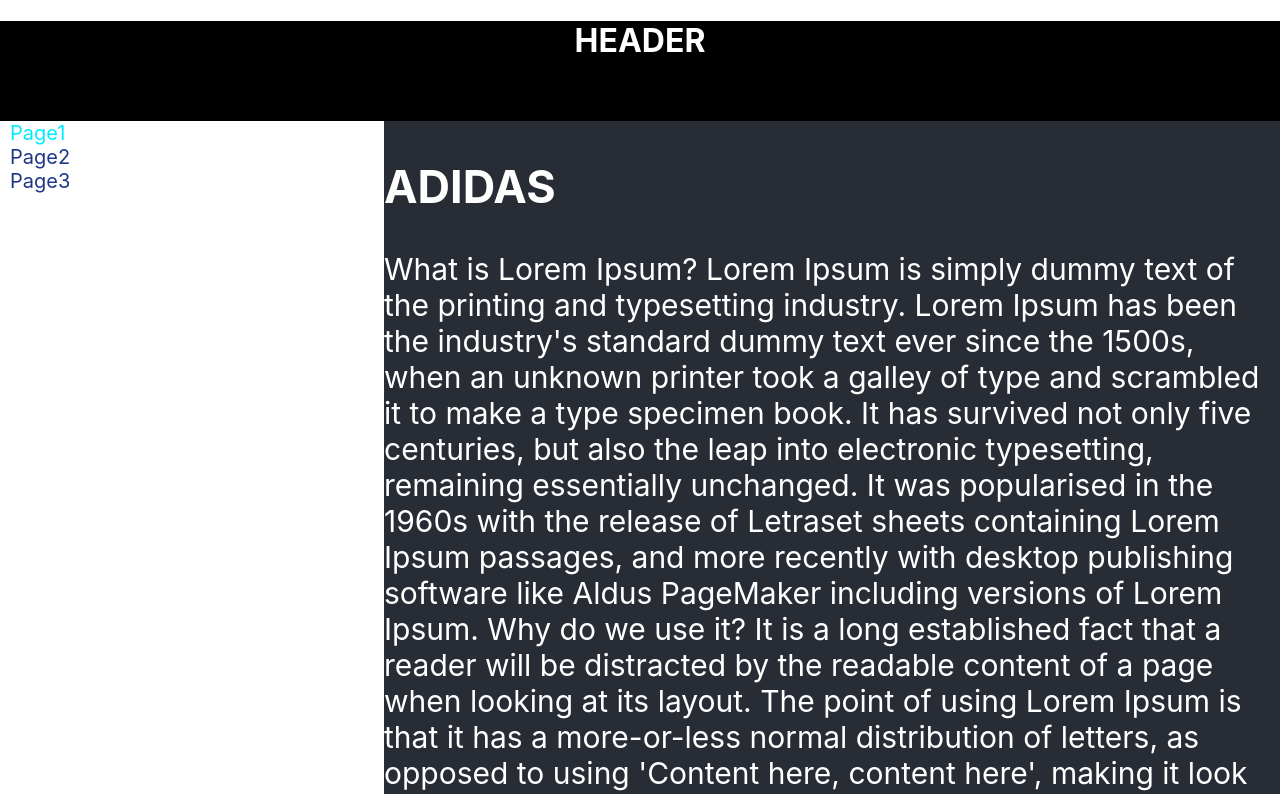
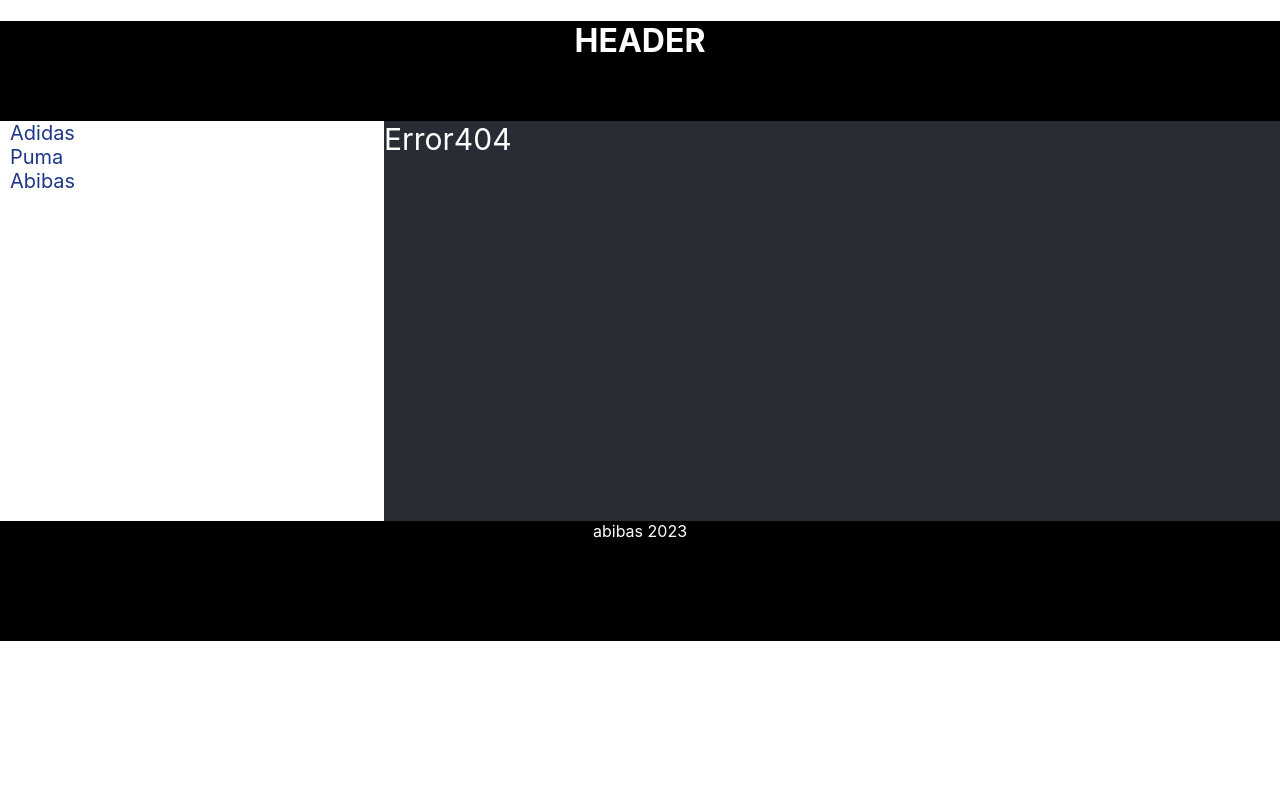
Before and after one commit to igor-minaev/react-router-dom, a React (Create React App) app: page /page1 in a window 1280 px wide. Shown: the top 794 px of the page. Built offline with nearby package versions, Linux system fonts and the light colour scheme.

Commit message:
useParams() + dataState

```diff
--- a/src/App.tsx
+++ b/src/App.tsx
@@ -1,17 +1,18 @@
 import React, {useState} from 'react';
 import styles from './components/Site.module.css';
-import {PageOne} from './components/pages/PageOne';
-import {PageTwo} from './components/pages/PageTwo';
-import {PageThree} from './components/pages/PageThree';
+import {Adidas} from './components/pages/Adidas';
+import {Abibas} from './components/pages/Abibas';
 import {Link, Navigate, NavLink, Route, Routes} from 'react-router-dom';
 import {Error404} from './components/pages/Error404';
 import styled from 'styled-components';
 import {S} from './components/pages/_styles';
+import {Puma} from './components/pages/Puma';
+import {Model} from './components/pages/Model';
 
-const PATH = {
-    PAGE1: '/page1',
-    PAGE2: '/page2',
-    PAGE3: '/page3',
+export const PATH = {
+    PAGE1: '/adidas',
+    PAGE2: '/puma',
+    PAGE3: '/abibas',
     ERROR: '/page/error'
 } as const
 
@@ -23,21 +24,22 @@
             <div className={styles.body}>
                 <div className={styles.nav}>
                     <S.NavWrapper><NavLink
-                        to={PATH.PAGE1}>Page1</NavLink></S.NavWrapper>
+                        to={PATH.PAGE1}>Adidas</NavLink></S.NavWrapper>
                     <S.NavWrapper><NavLink
-                        to={PATH.PAGE2}>Page2</NavLink></S.NavWrapper>
+                        to={PATH.PAGE2}>Puma</NavLink></S.NavWrapper>
                     <S.NavWrapper><NavLink
-                        to={PATH.PAGE3}>Page3</NavLink></S.NavWrapper>
+                        to={PATH.PAGE3}>Abibas</NavLink></S.NavWrapper>
                     {/*<div><Link to={'/page3'}>Page3</Link></div>*/}
                 </div>
                 <div className={styles.content}>
                     <Routes>
-                        <Route path={''} element={<Navigate to={PATH.PAGE1}/>}/>
-                        <Route path={PATH.PAGE1} element={<PageOne/>}/>
-                        <Route path={PATH.PAGE2} element={<PageTwo/>}/>
-                        <Route path={PATH.PAGE3} element={<PageThree/>}/>
+                        <Route path={'/'} element={<Navigate to={PATH.PAGE1}/>}/>
+                        <Route path={PATH.PAGE1} element={<Adidas/>}/>
+                        <Route path={PATH.PAGE2} element={<Puma/>}/>
+                        <Route path={PATH.PAGE3} element={<Abibas/>}/>
                         {/*<Route path={PATH.ERROR} element={<Error404/>}/>*/}
                         {/*<Route path={'/*'} element={<Navigate to={PATH.ERROR}/>}/>*/}
+                        <Route path={'/adidas/:id'} element={<Model/>}/>
                         <Route path={'/*'} element={<Error404/>}/>
                     </Routes>
                 </div>
--- a/src/components/pages/PageThree.tsx
+++ b/src/components/pages/Abibas.tsx
@@ -1,6 +1,6 @@
 import React from 'react';
 
-export const PageThree = () => {
+export const Abibas = () => {
     return (
         <div>
             <h2> ABIBAS</h2>
--- /dev/null
+++ b/src/components/pages/Adidas.tsx
@@ -0,0 +1,92 @@
+import React from 'react';
+
+import adidasModel1 from './../../assets/AdiFOM_TRXN_Shoes_Black_IG7453_01_standard.webp'
+import adidasModel2 from './../../assets/Superstar_XLG_Shoes_Black_IG9777_01_standard.webp'
+import adidasModel3
+    from './../../assets/PostMove_Mid_Cloudfoam_Super_Lifestyle_Basketball_Mid_Classic_Shoes_Black_GY7163_01_standard.webp'
+import {Link} from 'react-router-dom';
+
+export type AdidasItem = {
+    id:number
+    model: string;
+    collection: string;
+    price: string;
+    picture: string;
+}
+export const adidasArr: AdidasItem[] = [
+    {
+        id: 1,
+        model: 'ADIDAS ADIFOM TRXN',
+        collection: 'new collection1',
+        price: '100200$',
+        picture: adidasModel1,
+
+    },
+    {
+        id: 2,
+        model: 'ADIDAS ADIFOM SUPER',
+        collection: 'new collection22',
+        price: '200300$',
+        picture: adidasModel2
+    },
+    {
+        id: 3,
+        model: 'ADIDAS SUPER SUPERSKI',
+        collection: 'new collection333',
+        price: '300400$',
+        picture: adidasModel3
+    }
+]
+
+export const Adidas = () => {
+    return (
+        <div>
+            <h2>ADIDAS</h2>
+            <div style={{display: 'flex', justifyContent: 'center'}}>
+                {adidasArr.map(el => {
+                    return <Link key={el.id} to={`/adidas/${el.id}`}>
+                        <img style={{width: '200px', marginRight: '10px'}} src={el.picture} alt="#"/>
+                    </Link>
+                })}
+            </div>
+            <p>
+                What is Lorem Ipsum?
+                Lorem Ipsum is simply dummy text of the printing and typesetting industry. Lorem Ipsum has been the
+                industry's standard
+                dummy text ever since the 1500s, when an unknown printer took a galley of type and scrambled it to make
+                a type specimen book.
+                It has survived not only five centuries, but also the leap into electronic typesetting, remaining
+                essentially unchanged.
+                It was popularised in the 1960s with the release of Letraset sheets containing Lorem Ipsum passages, and
+                more recently
+                with desktop publishing software like Aldus PageMaker including versions of Lorem Ipsum.
+
+                Why do we use it?
+                It is a long established fact that a reader will be distracted by the readable content of a page when
+                looking at its layout.
+                The point of using Lorem Ipsum is that it has a more-or-less normal distribution of letters, as opposed
+                to using 'Content here,
+                content here', making it look like readable English. Many desktop publishing packages and web page
+                editors now use Lorem Ipsum
+                as their default model text, and a search for 'lorem ipsum' will uncover many web sites still in their
+                infancy. Various versions
+                have evolved over the years, sometimes by accident, sometimes on purpose (injected humour and the like).
+
+
+                Where does it come from?
+                Contrary to popular belief, Lorem Ipsum is not simply random text. It has roots in a piece of classical
+                Latin literature from 45 BC,
+                making it over 2000 years old. Richard McClintock, a Latin professor at Hampden-Sydney College in
+                Virginia, looked up one of the
+                more obscure Latin words, consectetur, from a Lorem Ipsum passage, and going through the cites of the
+                word in classical literature,
+                discovered the undoubtable source. Lorem Ipsum comes from sections 1.10.32 and 1.10.33 of "de Finibus
+                Bonorum et Malorum"
+                (The Extremes of Good and Evil) by Cicero, written in 45 BC. This book is a treatise on the theory of
+                ethics, very popular during the
+                Renaissance.
+                The first line of Lorem Ipsum, "Lorem ipsum dolor sit amet..", comes from a line in section 1.10.32.
+            </p>
+        </div>
+    );
+};
--- /dev/null
+++ b/src/components/pages/Model.tsx
@@ -0,0 +1,43 @@
+import React from 'react';
+import {adidasArr, AdidasItem} from './Adidas';
+import {useParams} from 'react-router-dom';
+
+export const Model = () => {
+    const params = useParams()
+    console.log(params)
+    const el: AdidasItem | undefined = adidasArr.find(el => el.id === Number(params.id))
+    return (
+
+        <div style={{textAlign: 'center'}}>
+            {el
+                ? <>
+                    <h2>{el.model}</h2>
+                    <p>{el.collection}</p>
+                    <p>{el.price}</p>
+                    <img src={el.picture} alt="shoes"/>
+                </>
+                : <h3>Модуль отсутствует</h3>}
+
+        </div>
+
+    );
+};
+
+
+//----------------------------------
+// import React from 'react';
+// import {adidasArr} from './Adidas';
+// import {useParams} from 'react-router-dom';
+//
+// export const Model = () => {
+//     const params = useParams()
+//     console.log(params)
+//     return (
+//         <div style={{textAlign:'center'}}>
+//             <h2>{adidasArr[Number(params.id)].model}</h2>
+//             <p>{adidasArr[Number(params.id)].collection}</p>
+//             <p>{adidasArr[Number(params.id)].price}</p>
+//             <img src={adidasArr[Number(params.id)].picture} alt="shoes"/>
+//         </div>
+//     );
+// };
--- a/src/components/pages/PageOne.tsx
+++ /dev/null
@@ -1,34 +0,0 @@
-import React from 'react';
-
-export const PageOne = () => {
-    return (
-        <div>
-           <h2> ADIDAS</h2>
-            <p>
-                What is Lorem Ipsum?
-                Lorem Ipsum is simply dummy text of the printing and typesetting industry. Lorem Ipsum has been the industry's standard
-                dummy text ever since the 1500s, when an unknown printer took a galley of type and scrambled it to make a type specimen book.
-                It has survived not only five centuries, but also the leap into electronic typesetting, remaining essentially unchanged.
-                It was popularised in the 1960s with the release of Letraset sheets containing Lorem Ipsum passages, and more recently
-                with desktop publishing software like Aldus PageMaker including versions of Lorem Ipsum.
-
-                Why do we use it?
-                It is a long established fact that a reader will be distracted by the readable content of a page when looking at its layout.
-                The point of using Lorem Ipsum is that it has a more-or-less normal distribution of letters, as opposed to using 'Content here,
-                content here', making it look like readable English. Many desktop publishing packages and web page editors now use Lorem Ipsum
-                as their default model text, and a search for 'lorem ipsum' will uncover many web sites still in their infancy. Various versions
-                have evolved over the years, sometimes by accident, sometimes on purpose (injected humour and the like).
-
-
-                Where does it come from?
-                Contrary to popular belief, Lorem Ipsum is not simply random text. It has roots in a piece of classical Latin literature from 45 BC,
-                making it over 2000 years old. Richard McClintock, a Latin professor at Hampden-Sydney College in Virginia, looked up one of the
-                more obscure Latin words, consectetur, from a Lorem Ipsum passage, and going through the cites of the word in classical literature,
-                discovered the undoubtable source. Lorem Ipsum comes from sections 1.10.32 and 1.10.33 of "de Finibus Bonorum et Malorum"
-                (The Extremes of Good and Evil) by Cicero, written in 45 BC. This book is a treatise on the theory of ethics, very popular during the
-                Renaissance.
-                The first line of Lorem Ipsum, "Lorem ipsum dolor sit amet..", comes from a line in section 1.10.32.
-            </p>
-        </div>
-    );
-};
--- a/src/components/pages/PageTwo.tsx
+++ b/src/components/pages/Puma.tsx
@@ -1,6 +1,6 @@
 import React from 'react';
 
-export const PageTwo = () => {
+export const Puma = () => {
     return (
         <div>
             <h2>PUMA</h2>
```
